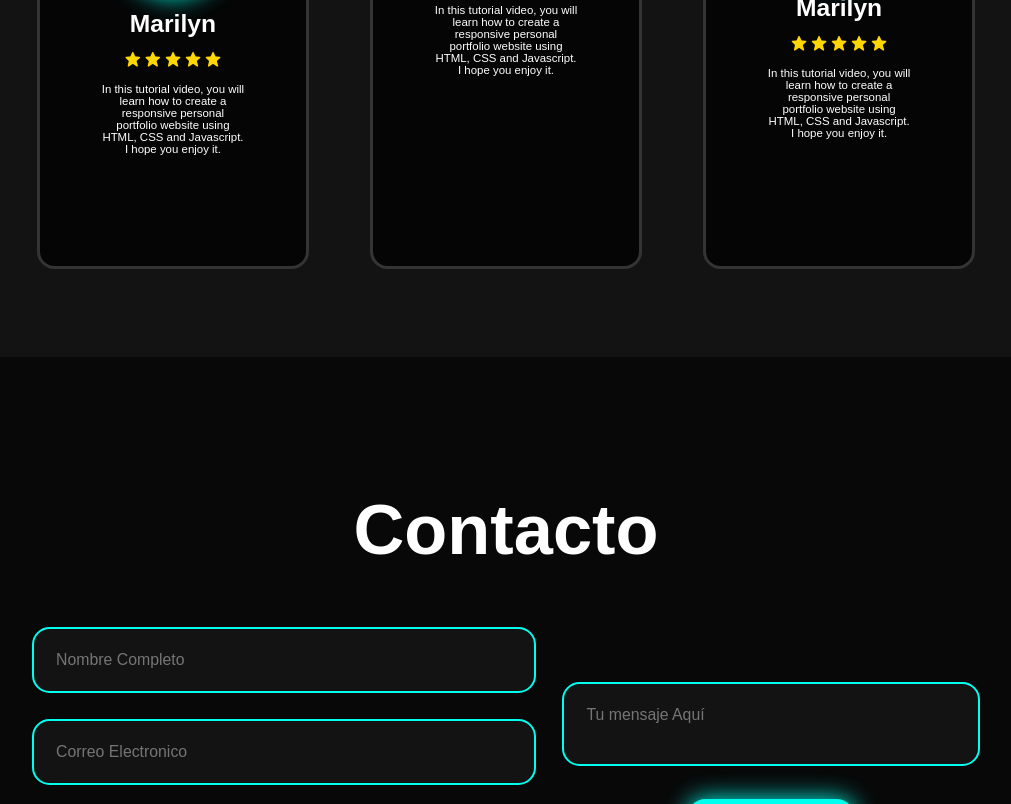
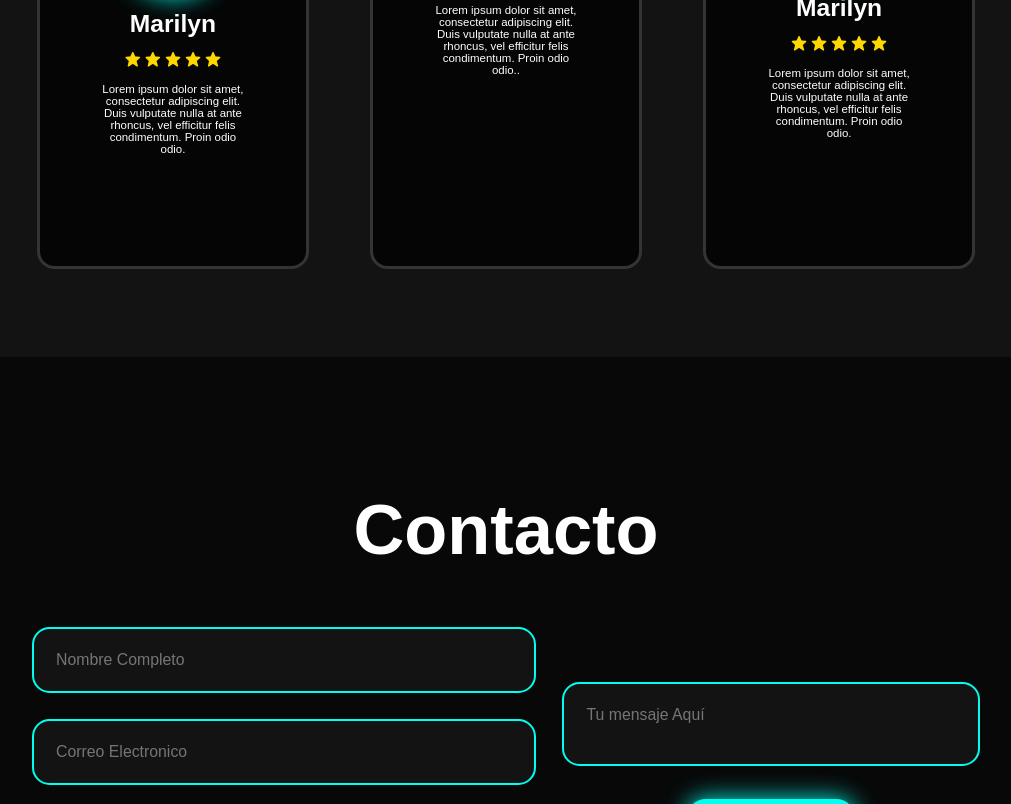
Before and after one commit to Albert-Z00Z/laughTale, a plain HTML site: page index.html in a window 1280 px wide. Shown: the part 4380-5184 px from the top of the page, without its empty margins (134-1145 px from the left). Drawn offline with nearby package versions, Linux system fonts and the light colour scheme.

Commit message:
se colocaron descripciones genericas

```diff
--- a/index.html
+++ b/index.html
@@ -227,7 +227,7 @@
                             <i class='bx bxs-star' id="star"></i>
                             <i class='bx bxs-star' id="star"></i>
                         </div>
-                        <p>In this tutorial video, you will learn how to create a responsive personal portfolio website using HTML, CSS and Javascript. I hope you enjoy it.</p>
+                        <p>Lorem ipsum dolor sit amet, consectetur adipiscing elit. Duis vulputate nulla at ante rhoncus, vel efficitur felis condimentum. Proin odio odio.</p>
                     </div>
 
                     <div class="testimonial-item">
@@ -240,7 +240,7 @@
                             <i class='bx bxs-star' id="star"></i>
                             <i class='bx bxs-star' id="star"></i>
                         </div>
-                        <p>In this tutorial video, you will learn how to create a responsive personal portfolio website using HTML, CSS and Javascript. I hope you enjoy it.</p>
+                        <p>Lorem ipsum dolor sit amet, consectetur adipiscing elit. Duis vulputate nulla at ante rhoncus, vel efficitur felis condimentum. Proin odio odio..</p>
                     </div>
 
                     <div class="testimonial-item">
@@ -253,7 +253,7 @@
                             <i class='bx bxs-star' id="star"></i>
                             <i class='bx bxs-star' id="star"></i>
                         </div>
-                        <p>In this tutorial video, you will learn how to create a responsive personal portfolio website using HTML, CSS and Javascript. I hope you enjoy it.</p>
+                        <p>Lorem ipsum dolor sit amet, consectetur adipiscing elit. Duis vulputate nulla at ante rhoncus, vel efficitur felis condimentum. Proin odio odio.</p>
                     </div>
                 </div>
             </div>
```
